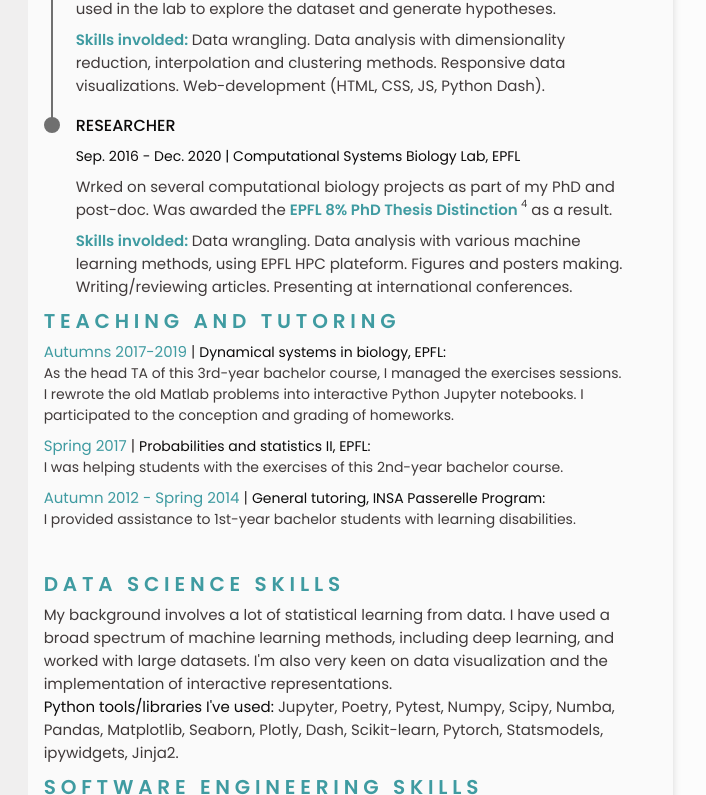
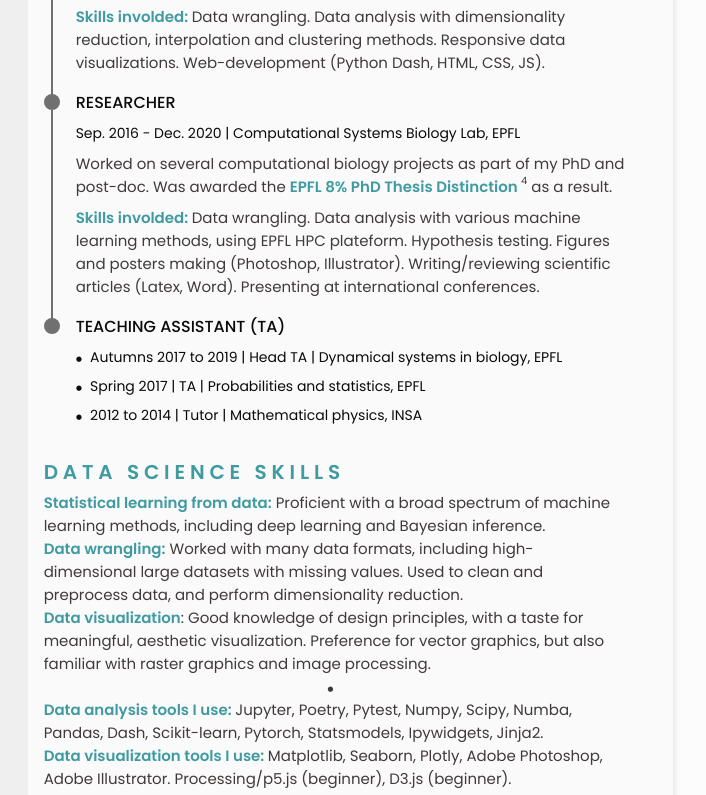
Before and after one commit to ColasDroin/colasdroin.github.io, a plain HTML site: page CV/index.html in a window 1280 px wide. Shown: the part 538-1333 px from the top of the page, 451-1157 px from the left. Drawn offline with nearby package versions, Linux system fonts and the light colour scheme; no server answers; a web font is replaced by a local one.

Commit message:
Update CV

```diff
--- a/CV/assets/css/styles.css
+++ b/CV/assets/css/styles.css
@@ -242,6 +242,7 @@ strong {
   color: var(--strong-color);
 }
 
+
 .cyan {
   color: var(--cyan-color);
 }
@@ -286,6 +287,15 @@ sup {
   letter-spacing: 0.3rem;
   text-align: initial;
   margin-bottom: 0.25rem;
+}
+
+p.upper-space {
+  margin-top: 1rem;
+}
+
+p.center {
+  text-align: center;
+  margin: auto;
 }
 
 /* To adjust icon location */
--- a/CV/index.html
+++ b/CV/index.html
@@ -403,14 +403,13 @@
                     >
                     for the monitoring and visualization of collider
                     observables, now used by the group to assess a collider
-                    viability before simulations. Web-development (HTML, CSS,
-                    JS, Python Dash)
+                    viability before simulations.
                   </p>
                   <p>
                     <strong>Skills involded: </strong>
                     Unit testing. Docker containerization for HPC cluster
                     submission. CI/CD pipelines for robust software delivery.
-                    Web-development (HTML, CSS, JS, Python Dash). User support.
+                    Web-development (Python Dash, HTML, CSS, JS). User support.
                   </p>
                 </div>
               </div>
@@ -449,8 +448,8 @@
 
                     Data wrangling. Data analysis with dimensionality reduction,
                     interpolation and clustering methods. Responsive data
-                    visualizations. Web-development (HTML, CSS, JS, Python
-                    Dash).
+                    visualizations. Web-development (Python Dash, HTML, CSS,
+                    JS).
                   </p>
                 </div>
               </div>
@@ -458,7 +457,7 @@
               <div class="experience__content">
                 <div class="experience__time">
                   <span class="experience__rounder"></span>
-                  <!-- <span class="experience__line"></span> -->
+                  <span class="experience__line"></span>
                 </div>
 
                 <div class="experience__data bd-grid">
@@ -468,7 +467,7 @@
                     EPFL</span
                   >
                   <p class="experience__description">
-                    Wrked on several computational biology projects as part of
+                    Worked on several computational biology projects as part of
                     my PhD and post-doc. Was awarded the
                     <strong>EPFL 8% PhD Thesis Distinction</strong
                     ><sup>
@@ -485,58 +484,36 @@
                     <strong>Skills involded: </strong>
 
                     Data wrangling. Data analysis with various machine learning
-                    methods, using EPFL HPC plateform. Figures and posters
-                    making. Writing/reviewing articles. Presenting at
-                    international conferences.
+                    methods, using EPFL HPC plateform. Hypothesis testing.
+                    Figures and posters making (Photoshop, Illustrator).
+                    Writing/reviewing scientific articles (Latex, Word).
+                    Presenting at international conferences.
                   </p>
                 </div>
               </div>
-            </div>
-          </section>
 
-          <!--==========TA ==========-->
+              <div class="experience__content">
+                <div class="experience__time">
+                  <span class="experience__rounder"></span>
+                  <!-- <span class="experience__line"></span> -->
+                </div>
 
-          <section class="certificate section" id="certificates">
-            <h2 class="section-title">
-              <strong>Teaching and tutoring</strong>
-            </h2>
-
-            <div class="certificate__container bd-grid">
-              <div class="certificate__content">
-                <p class="certificate__description">
-                  <span class="cyan">Autumns 2017-2019</span> |
+                <div class="experience__data bd-grid">
+                  <h3 class="experience__title">TEACHING ASSISTANT (TA)</h3>
                   <span class="experience__company"
-                    >Dynamical systems in biology, EPFL:</span
-                  ><br />
-                  <span class="home__information"
-                    >As the head TA of this 3rd-year bachelor course, I managed
-                    the exercises sessions. I rewrote the old Matlab problems
-                    into interactive Python Jupyter notebooks. I participated to
-                    the conception and grading of homeworks.
+                    ><i class="bx bxs-circle experience__icon"></i>Autumns 2017
+                    to 2019 | <em>Head TA</em> | Dynamical systems in biology,
+                    EPFL
                   </span>
-                </p>
-
-                <p class="certificate__description">
-                  <span class="cyan">Spring 2017</span> |
                   <span class="experience__company"
-                    >Probabilities and statistics II, EPFL:</span
-                  ><br />
-                  <span class="home__information"
-                    >I was helping students with the exercises of this 2nd-year
-                    bachelor course.</span
-                  >
-                </p>
-
-                <p class="certificate__description">
-                  <span class="cyan">Autumn 2012 - Spring 2014</span> |
+                    ><i class="bx bxs-circle experience__icon"></i>Spring 2017 |
+                    TA | Probabilities and statistics, EPFL
+                  </span>
                   <span class="experience__company"
-                    >General tutoring, INSA Passerelle Program:</span
-                  ><br />
-                  <span class="home__information"
-                    >I provided assistance to 1st-year bachelor students with
-                    learning disabilities.</span
-                  >
-                </p>
+                    ><i class="bx bxs-circle experience__icon"></i>2012 to 2014
+                    | Tutor | Mathematical physics, INSA
+                  </span>
+                </div>
               </div>
             </div>
           </section>
@@ -584,17 +561,34 @@
               <strong>DATA SCIENCE skills</strong>
             </h2>
             <p>
-              My background involves a lot of statistical learning from data. I
-              have used a broad spectrum of machine learning methods, including
-              deep learning, and worked with large datasets. I'm also very keen
-              on data visualization and the implementation of interactive
-              representations.
+              <strong>Statistical learning from data:</strong> Proficient with a
+              broad spectrum of machine learning methods, including deep
+              learning and Bayesian inference.
             </p>
             <p>
-              <em>Python tools/libraries I've used: </em>
-              Jupyter, Poetry, Pytest, Numpy, Scipy, Numba, Pandas, Matplotlib,
-              Seaborn, Plotly, Dash, Scikit-learn, Pytorch, Statsmodels,
-              ipywidgets, Jinja2.
+              <strong>Data wrangling:</strong> Worked with many data formats,
+              including high-dimensional large datasets with missing values.
+              Used to clean and preprocess data, and perform dimensionality
+              reduction.
+            </p>
+            <p>
+              <strong>Data visualization</strong>: Good knowledge of design
+              principles, with a taste for meaningful, aesthetic visualization.
+              Preference for vector graphics, but also familiar with raster
+              graphics and image processing.
+            </p>
+            <p class="center">
+              <i class="bx bxs-circle experience__icon"></i>
+            </p>
+            <p>
+              <strong>Data analysis tools I use: </strong>
+              Jupyter, Poetry, Pytest, Numpy, Scipy, Numba, Pandas, Dash,
+              Scikit-learn, Pytorch, Statsmodels, Ipywidgets, Jinja2.
+            </p>
+            <p>
+              <strong>Data visualization tools I use: </strong>
+              Matplotlib, Seaborn, Plotly, Adobe Photoshop, Adobe Illustrator.
+              Processing/p5.js (beginner), D3.js (beginner).
             </p>
           </section>
 
```
